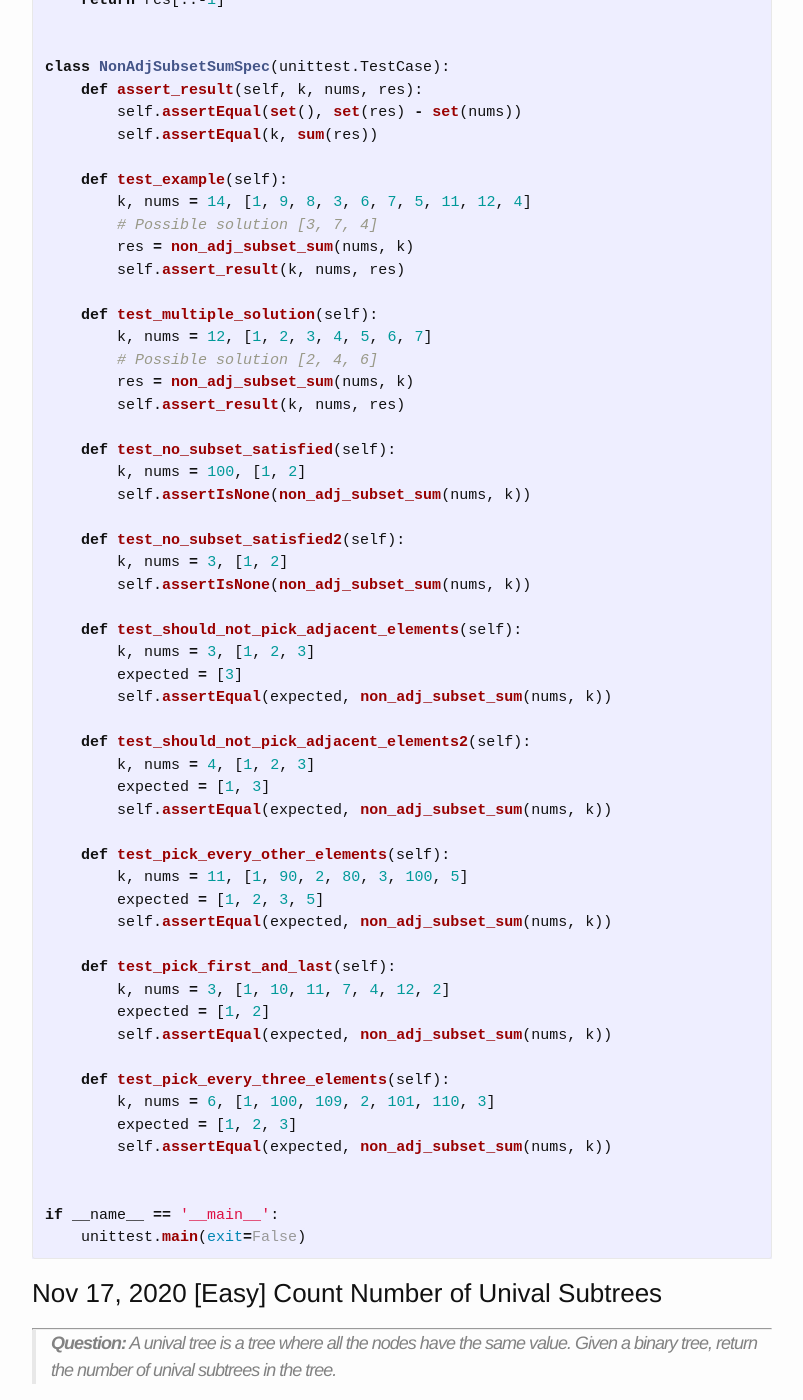
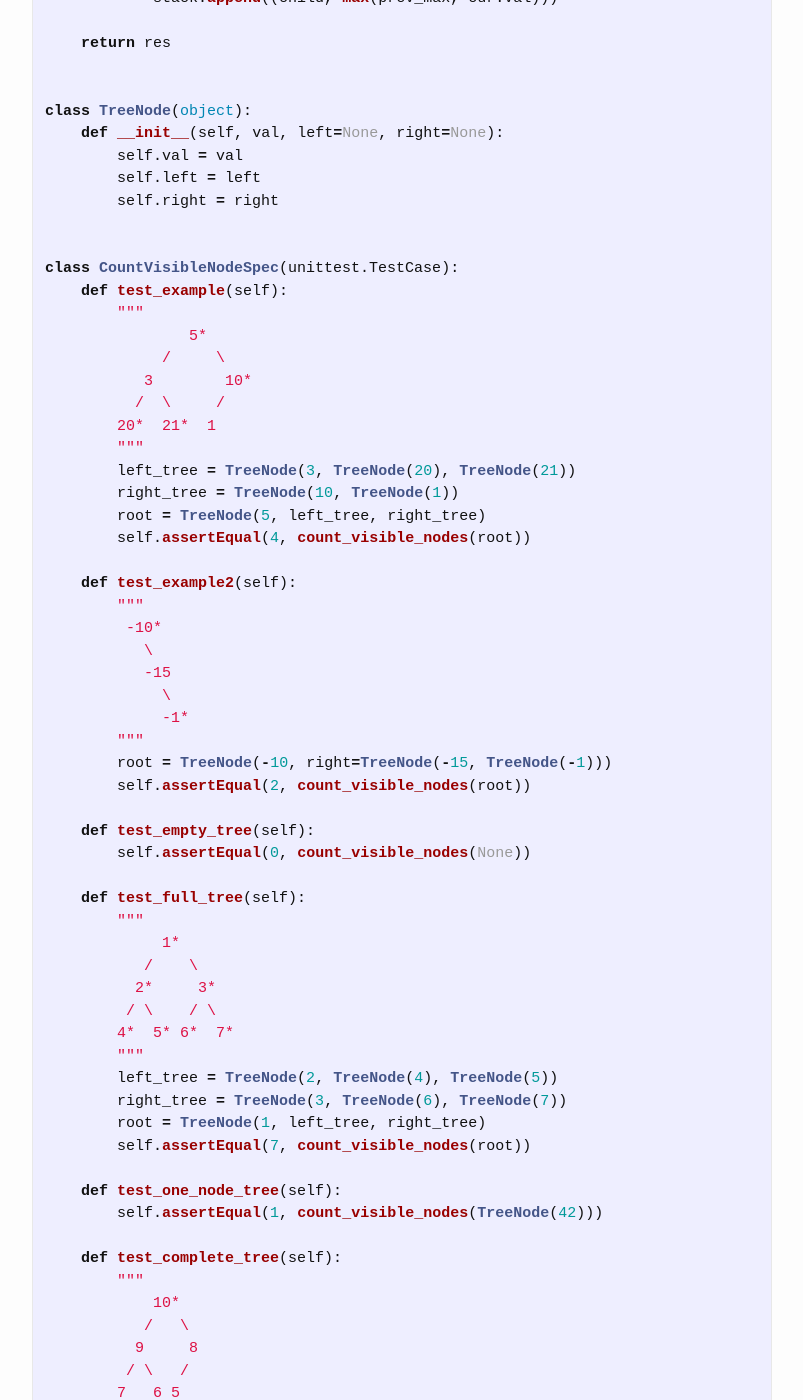
Before and after one commit to trsong/trsong.github.io, a Jekyll site: the page built from _posts/2020-11-01-DailyQuestionsAug.md, in a window 1280 px wide and 1400 px high, scrolled down 2651 px. Shown: the whole window, without its empty margins (238-1041 px from the left). Built offline with Jekyll 4.4.1, drawn with Linux system fonts in a browser that asks for light colours; some of the changed text lies outside the part shown.

Commit message:
Add solution to Nov 19 question and add Nov 20 question.

````diff
--- a/_posts/2020-11-01-DailyQuestionsAug.md
+++ b/_posts/2020-11-01-DailyQuestionsAug.md
@@ -18,6 +18,30 @@ categories: Python/Java
 
 **Java Playground:** [https://repl.it/languages/java](https://repl.it/languages/java)
 
+
+### Nov 20, 2020 \[Easy\] Word Ordering in a Different Alphabetical Order
+---
+> **Question:**Given a list of words, and an arbitrary alphabetical order, verify that the words are in order of the alphabetical order.
+
+**Example 1:**
+```py
+Input:
+words = ["abcd", "efgh"]
+order="zyxwvutsrqponmlkjihgfedcba"
+
+Output: False
+Explanation: 'e' comes before 'a' so 'efgh' should come before 'abcd'
+```
+
+**Example 2:**
+```py
+Input:
+words = ["zyx", "zyxw", "zyxwy"]
+order="zyxwvutsrqponmlkjihgfedcba"
+
+Output: True
+Explanation: The words are in increasing alphabetical order
+```
 
 ### Nov 19, 2020 \[Easy\] Count Visible Nodes in Binary Tree
 ---
@@ -40,15 +64,106 @@ Explanation: There are 4 visible nodes: 5, 20, 21, and 10.
 ```py
 Input:
   -10
-	\
-	-15
-	   \
-	   -1
+    \
+    -15
+      \
+      -1
 
 Output: 2
 Explanation: Visible nodes are -10 and -1.
 ```
 
+**Solution with DFS:** [https://repl.it/@trsong/Count-Visible-Nodes-in-Binary-Tree](https://repl.it/@trsong/Count-Visible-Nodes-in-Binary-Tree)
+```py
+import unittest
+
+def count_visible_nodes(root):
+    if not root:
+        return 0
+
+    stack = [(root, float('-inf'))]
+    res = 0
+    while stack:
+        cur, prev_max = stack.pop()
+        if cur.val > prev_max:
+            res += 1
+
+        for child in [cur.left, cur.right]:
+            if not child:
+                continue
+            stack.append((child, max(prev_max, cur.val)))
+
+    return res
+
+
+class TreeNode(object):
+    def __init__(self, val, left=None, right=None):
+        self.val = val
+        self.left = left
+        self.right = right
+
+
+class CountVisibleNodeSpec(unittest.TestCase):
+    def test_example(self):
+        """
+                5*
+             /     \
+           3        10*
+          /  \     /
+        20*  21*  1
+        """
+        left_tree = TreeNode(3, TreeNode(20), TreeNode(21))
+        right_tree = TreeNode(10, TreeNode(1))
+        root = TreeNode(5, left_tree, right_tree)
+        self.assertEqual(4, count_visible_nodes(root))
+
+    def test_example2(self):
+        """
+         -10*
+           \
+           -15
+             \
+             -1*
+        """
+        root = TreeNode(-10, right=TreeNode(-15, TreeNode(-1)))
+        self.assertEqual(2, count_visible_nodes(root))
+
+    def test_empty_tree(self):
+        self.assertEqual(0, count_visible_nodes(None))
+
+    def test_full_tree(self):
+        """
+             1*
+           /    \
+          2*     3*
+         / \    / \
+        4*  5* 6*  7*
+        """
+        left_tree = TreeNode(2, TreeNode(4), TreeNode(5))
+        right_tree = TreeNode(3, TreeNode(6), TreeNode(7))
+        root = TreeNode(1, left_tree, right_tree)
+        self.assertEqual(7, count_visible_nodes(root))
+
+    def test_one_node_tree(self):
+        self.assertEqual(1, count_visible_nodes(TreeNode(42)))
+
+    def test_complete_tree(self):
+        """
+            10*
+           /   \
+          9     8
+         / \   /
+        7   6 5
+        """
+        left_tree = TreeNode(9, TreeNode(7), TreeNode(6))
+        right_tree = TreeNode(8, TreeNode(5))
+        root = TreeNode(10, left_tree, right_tree)
+        self.assertEqual(1, count_visible_nodes(root))
+
+
+if __name__ == '__main__':
+    unittest.main(exit=False)
+```
 
 ### Nov 18, 2020 \[Hard\] Non-adjacent Subset Sum
 ---
````
Also changed, not shown: _posts/2019-04-01-DailyQuestionsByCategory.md (+40 -0 lines).
